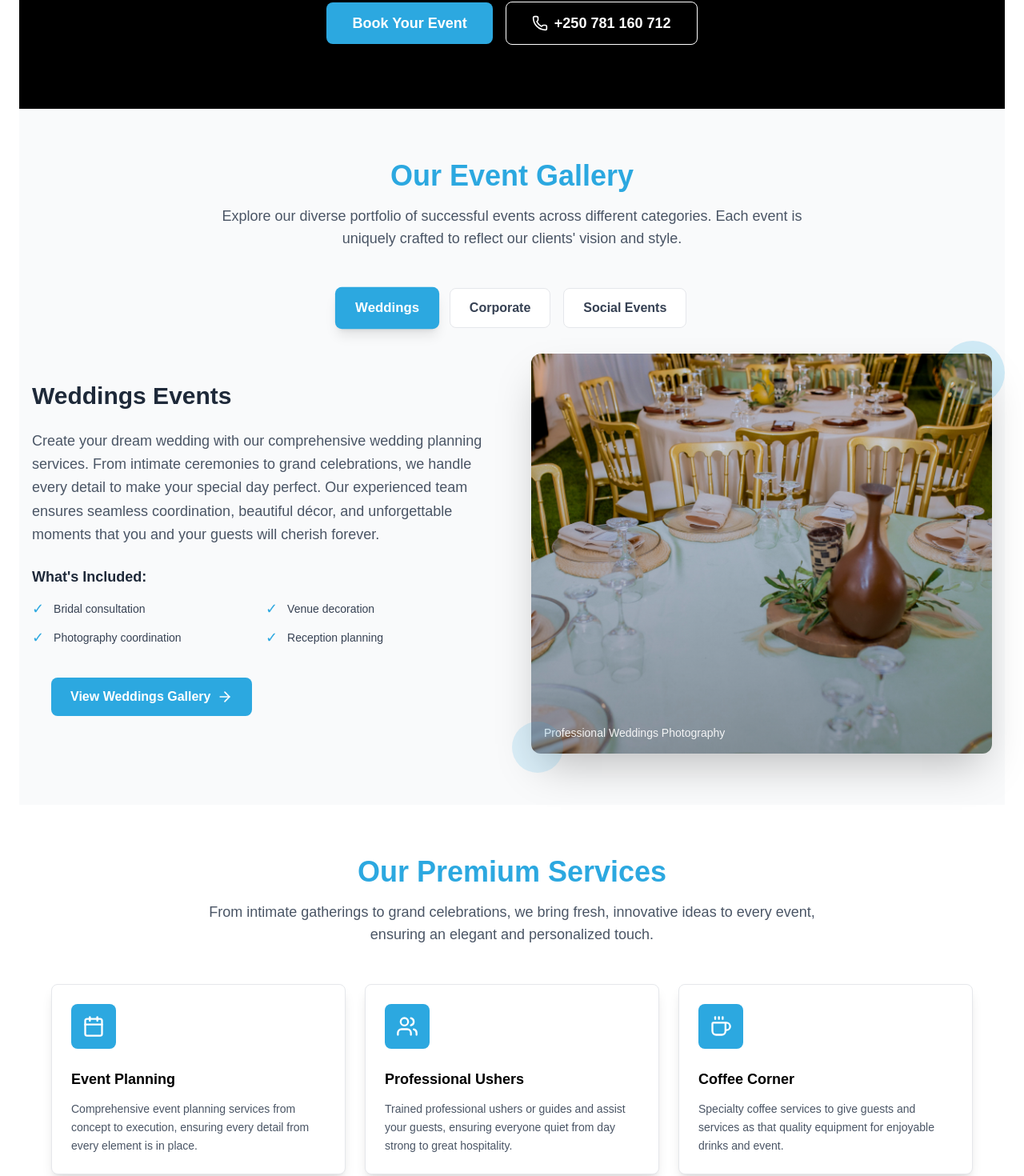
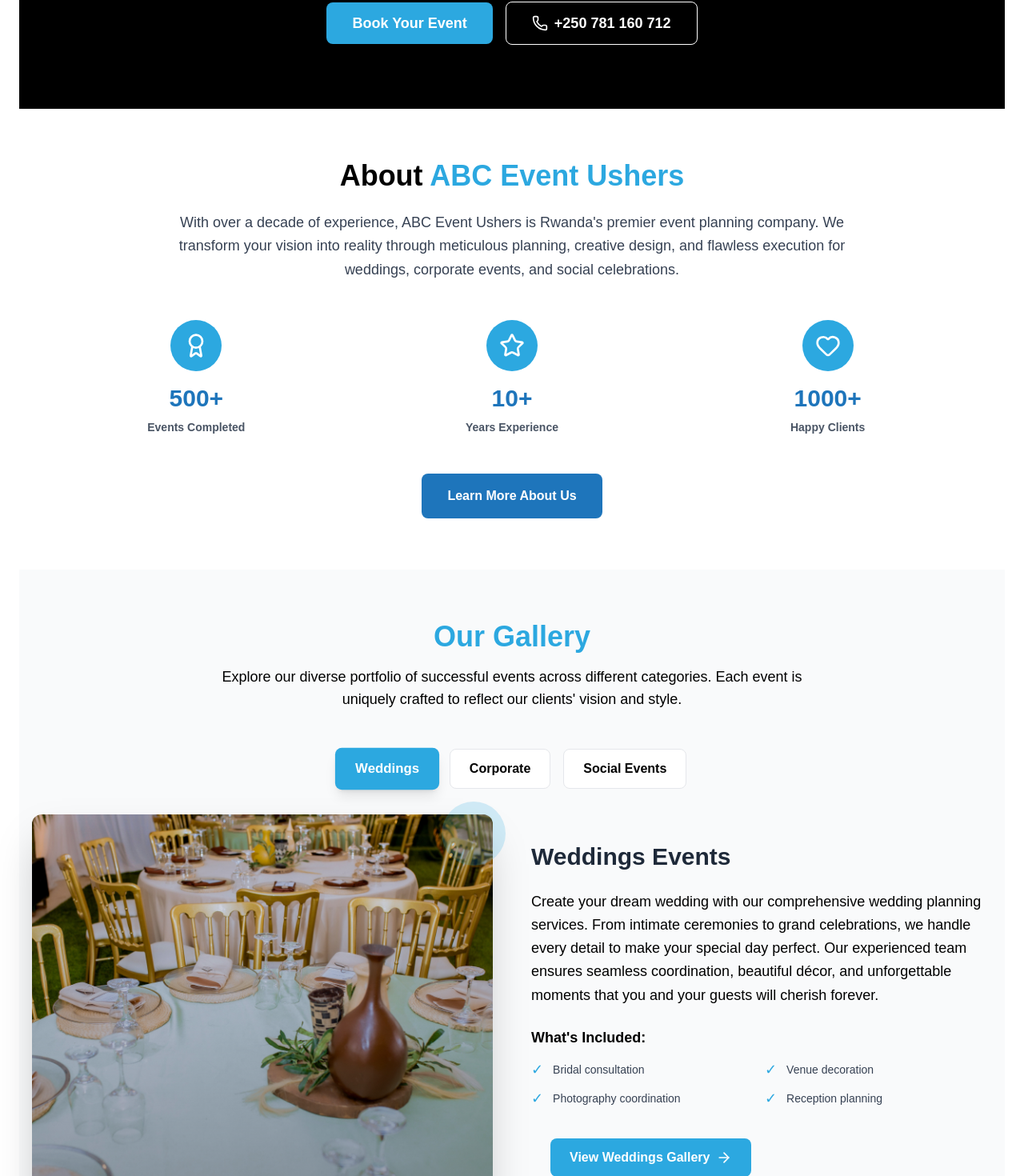
Before and after one commit to UAlice1/abc-Rwanda-Ltd, a Next.js app: page / in a window 1280 px wide. Shown: the part 404-1874 px from the top of the page at 80% size. Built offline with nearby package versions, Linux system fonts and the light colour scheme.

Commit message:
changes1

```diff
--- a/src/Components/Hero.tsx
+++ b/src/Components/Hero.tsx
@@ -1,6 +1,6 @@
 'use client'
 import React, { useState } from 'react';
-import { Calendar, Users, Coffee, Camera, Wine, Utensils, Phone, ArrowRight } from 'lucide-react';
+import { Calendar, Users, Coffee, Camera, Wine, Utensils, Phone, ArrowRight, Award, Heart, Star } from 'lucide-react';
 import Image from 'next/image';
 
 const Hero = () => {
@@ -112,7 +112,7 @@ const Hero = () => {
   const testimonials = [
     {
       rating: 5,
-      text: "JKO Projects helped make our occasion special, provided excellent service and created a great experience, I couldn't recommend their service to anyone looking for a truly exceptional event experience!",
+      text: " helped make our occasion special, provided excellent service and created a great experience, I couldn't recommend their service to anyone looking for a truly exceptional event experience!",
       name: "Mark & Jane",
       role: "Wedding Clients",
       avatar: "M"
@@ -132,6 +132,13 @@ const Hero = () => {
       avatar: "A"
     }
   ];
+
+  const aboutStats = [
+    { number: "500+", label: "Events Completed", icon: Award },
+    { number: "10+", label: "Years Experience", icon: Star },
+    { number: "1000+", label: "Happy Clients", icon: Heart }
+  ];
+
 type StarRatingProps = {
   rating: number;
 };
@@ -146,13 +153,12 @@ const StarRating = ({ rating }: StarRatingProps) => (
   </div>
 );
 
-
   return (
-    <div className="min-h-screen bg-gray-100" style={{ fontFamily: 'Arial, sans-serif' }}>
+    <div className="min-h-screen bg-gray-100" style={{ fontFamily: '"Arial Rounded MT Bold", Arial, sans-serif' }}>
       {/* Hero Section */}
       <section className="bg-black text-white py-20 px-4 text-center">
         <div className="max-w-4xl mx-auto">
-          <h1 className="text-4xl md:text-6xl font-bold mb-6 leading-tight" style={{ fontFamily: 'Arial, sans-serif', fontWeight: 'bold' }}>
+          <h1 className="text-4xl md:text-6xl font-bold mb-6 leading-tight" style={{ fontFamily: '"Arial Rounded MT Bold", Arial, sans-serif', fontWeight: 'bold' }}>
             Beautiful in Execution,{' '}
             <span style={{ color: '#2ca8e0' }}>Creative in Approach</span>
           </h1>
@@ -163,7 +169,7 @@ const StarRating = ({ rating }: StarRatingProps) => (
             that leave lasting impressions.
           </p>
           <div className="flex flex-col sm:flex-row gap-4 justify-center items-center">
-            <button className="text-white px-8 py-3 rounded-lg text-lg font-semibold transition-colors" style={{ backgroundColor: '#2ca8e0' }}>
+            <button className="text-white px-8 py-3 rounded-lg text-lg font-semibold transition-colors hover:opacity-90" style={{ backgroundColor: '#2ca8e0' }}>
               Book Your Event
             </button>
             <a
@@ -177,19 +183,59 @@ const StarRating = ({ rating }: StarRatingProps) => (
         </div>
       </section>
 
+      {/* About Us Section */}
+      <section className="py-16 px-4 bg-white">
+        <div className="max-w-6xl mx-auto">
+          <div className="text-center mb-12">
+            <h2 className="text-3xl md:text-4xl font-bold mb-6 text-black" style={{ fontFamily: '"Arial Rounded MT Bold", Arial, sans-serif' }}>
+              About <span style={{ color: '#2ca8e0' }}>ABC Event Ushers</span>
+            </h2>
+            <p className="text-lg text-gray-700 leading-relaxed max-w-4xl mx-auto mb-8">
+              With over a decade of experience, ABC Event Ushers is Rwanda's premier event planning company. We transform your vision into reality through meticulous planning, creative design, and flawless execution for weddings, corporate events, and social celebrations.
+            </p>
+          </div>
+
+          {/* Stats */}
+          <div className="grid grid-cols-3 gap-8 mb-12">
+            {aboutStats.map((stat, index) => {
+              const IconComponent = stat.icon;
+              return (
+                <div key={index} className="text-center">
+                  <div className="w-16 h-16 rounded-full flex items-center justify-center mx-auto mb-4" style={{ backgroundColor: '#2ca8e0' }}>
+                    <IconComponent className="w-8 h-8 text-white" />
+                  </div>
+                  <div className="text-3xl font-bold mb-2" style={{ color: '#1e75bb', fontFamily: '"Arial Rounded MT Bold", Arial, sans-serif' }}>
+                    {stat.number}
+                  </div>
+                  <div className="text-sm text-gray-600 font-semibold">
+                    {stat.label}
+                  </div>
+                </div>
+              );
+            })}
+          </div>
+
+          {/* Call to Action */}
+          <div className="text-center">
+            <button className="text-white px-8 py-4 rounded-lg font-semibold transition-all duration-300 hover:opacity-90 hover:transform hover:scale-105" style={{ backgroundColor: '#1e75bb', fontFamily: '"Arial Rounded MT Bold", Arial, sans-serif' }}>
+              Learn More About Us
+            </button>
+          </div>
+        </div>
+      </section>
+
       {/* Gallery Section */}
       <section className="py-16 px-4 bg-gray-50">
         <div className="max-w-7xl mx-auto">
           <div className="text-center mb-12">
-            <h2 className="text-3xl md:text-4xl font-bold mb-4" style={{ color: '#2ca8e0', fontFamily: 'Arial, sans-serif' }}>
-              Our Event Gallery
+            <h2 className="text-3xl md:text-4xl font-bold mb-4" style={{ color: '#2ca8e0', fontFamily: '"Arial Rounded MT Bold", Arial, sans-serif' }}>
+              Our Gallery
             </h2>
-            <p className="text-gray-600 text-lg max-w-3xl mx-auto">
+            <p className="text-black text-lg max-w-3xl mx-auto">
               Explore our diverse portfolio of successful events across different categories. Each event is uniquely crafted to reflect our clients' vision and style.
             </p>
           </div>
 
-          {/* Category Navigation */}
           <div className="flex flex-wrap justify-center mb-8 gap-4">
             {galleryCategories.map((category, index) => (
               <button
@@ -198,11 +244,11 @@ const StarRating = ({ rating }: StarRatingProps) => (
                 className={`px-6 py-3 rounded-lg font-semibold transition-all duration-300 ${
                   activeCategory === category.name
                     ? 'text-white shadow-lg transform scale-105'
-                    : 'bg-white text-gray-700 hover:bg-gray-100 border border-gray-200'
+                    : 'bg-white text-black hover:bg-gray-100 border border-gray-200'
                 }`}
                 style={{
                   backgroundColor: activeCategory === category.name ? '#2ca8e0' : undefined,
-                  fontFamily: 'Arial, sans-serif'
+                  fontFamily: '"Arial Rounded MT Bold", Arial, sans-serif'
                 }}
               >
                 {category.name}
@@ -214,38 +260,8 @@ const StarRating = ({ rating }: StarRatingProps) => (
           {galleryCategories.map((category, index) => (
             activeCategory === category.name && (
               <div key={index} className="grid lg:grid-cols-2 gap-12 items-center">
-                {/* Description Side */}
-                <div className="space-y-6">
-                  <h3 className="text-2xl md:text-3xl font-bold text-gray-800" style={{ fontFamily: 'Arial, sans-serif' }}>
-                    {category.name} Events
-                  </h3>
-                  <p className="text-gray-600 leading-relaxed text-lg">
-                    {category.description}
-                  </p>
-
-                  {/* Features List */}
-                  <div className="space-y-3">
-                    <h4 className="font-semibold text-gray-800 text-lg">What's Included:</h4>
-                    <div className="grid grid-cols-1 sm:grid-cols-2 gap-2">
-                      {category.features.map((feature, featureIndex) => (
-                        <div key={featureIndex} className="flex items-center text-gray-700">
-                          <span className="mr-3 text-lg" style={{ color: '#2ca8e0' }}>✓</span>
-                          <span className="text-sm">{feature}</span>
-                        </div>
-                      ))}
-                    </div>
-                  </div>
-
-                  <button className="flex items-center gap-2 text-white px-6 py-3 rounded-lg font-semibold hover:opacity-90 transition-opacity group">
-                    <span style={{ backgroundColor: '#2ca8e0' }} className="flex items-center gap-2 px-6 py-3 rounded-lg">
-                      View {category.name} Gallery
-                      <ArrowRight size={20} className="group-hover:translate-x-1 transition-transform" />
-                    </span>
-                  </button>
-                </div>
-
-                {/* Image Side */}
-                <div className="relative">
+                {/* Image Side - Now on Left */}
+                <div className="relative order-1 lg:order-1">
                   <div className="relative h-96 lg:h-[500px] rounded-xl overflow-hidden shadow-2xl">
                     <Image
                       src={category.image}
@@ -264,6 +280,36 @@ const StarRating = ({ rating }: StarRatingProps) => (
                   <div className="absolute -top-4 -right-4 w-20 h-20 rounded-full opacity-20" style={{ backgroundColor: '#2ca8e0' }}></div>
                   <div className="absolute -bottom-6 -left-6 w-16 h-16 rounded-full opacity-15" style={{ backgroundColor: '#2ca8e0' }}></div>
                 </div>
+
+                {/* Description Side - Now on Right */}
+                <div className="space-y-6 order-2 lg:order-2">
+                  <h3 className="text-2xl md:text-3xl font-bold text-gray-800" style={{ fontFamily: '"Arial Rounded MT Bold", Arial, sans-serif' }}>
+                    {category.name} Events
+                  </h3>
+                  <p className="text-black leading-relaxed text-lg">
+                    {category.description}
+                  </p>
+
+                  {/* Features List */}
+                  <div className="space-y-3">
+                    <h4 className="font-semibold text-black text-lg">What's Included:</h4>
+                    <div className="grid grid-cols-1 sm:grid-cols-2 gap-2">
+                      {category.features.map((feature, featureIndex) => (
+                        <div key={featureIndex} className="flex items-center text-gray-700">
+                          <span className="mr-3 text-lg" style={{ color: '#2ca8e0' }}>✓</span>
+                          <span className="text-sm">{feature}</span>
+                        </div>
+                      ))}
+                    </div>
+                  </div>
+
+                  <button className="flex items-center gap-2 text-white px-6 py-3 rounded-lg font-semibold hover:opacity-90 transition-opacity group">
+                    <span style={{ backgroundColor: '#2ca8e0' }} className="flex items-center gap-2 px-6 py-3 rounded-lg">
+                      View {category.name} Gallery
+                      <ArrowRight size={20} className="group-hover:translate-x-1 transition-transform" />
+                    </span>
+                  </button>
+                </div>
               </div>
             )
           ))}
@@ -274,7 +320,7 @@ const StarRating = ({ rating }: StarRatingProps) => (
       <section className="py-16 px-4 bg-white">
         <div className="max-w-6xl mx-auto">
           <div className="text-center mb-12">
-            <h2 className="text-3xl md:text-4xl font-bold mb-4" style={{ color: '#2ca8e0', fontFamily: 'Arial, sans-serif' }}>Our Premium Services</h2>
+            <h2 className="text-3xl md:text-4xl font-bold mb-4" style={{ color: '#2ca8e0', fontFamily: '"Arial Rounded MT Bold", Arial, sans-serif' }}>Our Premium Services</h2>
             <p className="text-gray-600 text-lg max-w-3xl mx-auto">
               From intimate gatherings to grand celebrations, we bring fresh, innovative ideas to every event, ensuring an elegant and personalized touch.
             </p>
@@ -284,11 +330,11 @@ const StarRating = ({ rating }: StarRatingProps) => (
             {services.map((service, index) => {
               const IconComponent = service.icon;
               return (
-                <div key={index} className="bg-white p-6 rounded-lg shadow-lg border border-gray-200">
+                <div key={index} className="bg-white p-6 rounded-lg shadow-lg border border-gray-200 hover:shadow-xl transition-shadow duration-300">
                   <div className="w-14 h-14 rounded-lg flex items-center justify-center mb-6" style={{ backgroundColor: '#2ca8e0' }}>
                     <IconComponent className="w-7 h-7 text-white" />
                   </div>
-                  <h3 className="text-lg font-bold text-black mb-3" style={{ fontFamily: 'Arial, sans-serif' }}>{service.title}</h3>
+                  <h3 className="text-lg font-bold text-black mb-3" style={{ fontFamily: '"Arial Rounded MT Bold", Arial, sans-serif' }}>{service.title}</h3>
                   <p className="text-gray-600 text-sm leading-relaxed">{service.description}</p>
                 </div>
               );
@@ -301,7 +347,7 @@ const StarRating = ({ rating }: StarRatingProps) => (
       <section className="py-16 px-4 bg-gray-100">
         <div className="max-w-6xl mx-auto">
           <div className="text-center mb-12">
-            <h2 className="text-3xl md:text-4xl font-bold mb-4" style={{ color: '#2ca8e0', fontFamily: 'Arial, sans-serif' }}>Wedding Packages</h2>
+            <h2 className="text-3xl md:text-4xl font-bold mb-4" style={{ color: '#2ca8e0', fontFamily: '"Arial Rounded MT Bold", Arial, sans-serif' }}>Wedding Packages</h2>
             <p className="text-black text-lg">
               Choose from our carefully crafted wedding packages designed to make your special day unforgettable.
             </p>
@@ -309,24 +355,24 @@ const StarRating = ({ rating }: StarRatingProps) => (
 
           <div className="grid md:grid-cols-3 gap-6">
             {packages.map((pkg, index) => (
-              <div key={index} className={`relative rounded-lg shadow-lg p-6 ${pkg.isPopular ? 'transform scale-105' : ''}`}
+              <div key={index} className={`relative rounded-lg shadow-lg p-6 transition-transform duration-300 hover:shadow-xl ${pkg.isPopular ? 'transform scale-105' : ''}`}
                    style={{ backgroundColor: pkg.isPopular ? '#2ca8e0' : 'white' }}>
                 {pkg.isPopular && (
                   <div className="absolute -top-3 left-1/2 transform -translate-x-1/2">
-                    <span className="bg-yellow-400 text-black px-4 py-1 rounded-full text-sm font-bold">
+                    <span className="bg-yellow-400 text-black px-4 py-1 rounded-full text-sm font-bold" style={{ fontFamily: '"Arial Rounded MT Bold", Arial, sans-serif' }}>
                       Most Popular
                     </span>
                   </div>
                 )}
 
                 <div className="text-center mb-6">
-                  <h3 className={`text-xl font-bold mb-2 ${pkg.isPopular ? 'text-white' : 'text-black'}`} style={{ fontFamily: 'Arial, sans-serif' }}>
+                  <h3 className={`text-xl font-bold mb-2 ${pkg.isPopular ? 'text-white' : 'text-black'}`} style={{ fontFamily: '"Arial Rounded MT Bold", Arial, sans-serif' }}>
                     {pkg.name}
                   </h3>
                   <p className={`text-sm mb-3 ${pkg.isPopular ? 'text-blue-100' : 'text-black'}`}>
                     {pkg.guests}
                   </p>
-                  <p className={`text-2xl font-bold ${pkg.isPopular ? 'text-white' : ''}`} style={{ color: pkg.isPopular ? 'white' : '#2ca8e0', fontFamily: 'Arial, sans-serif' }}>
+                  <p className={`text-2xl font-bold ${pkg.isPopular ? 'text-white' : ''}`} style={{ color: pkg.isPopular ? 'white' : '#2ca8e0', fontFamily: '"Arial Rounded MT Bold", Arial, sans-serif' }}>
                     {pkg.price}
                   </p>
                 </div>
@@ -340,8 +386,8 @@ const StarRating = ({ rating }: StarRatingProps) => (
                   ))}
                 </ul>
 
-                <button className={`w-full py-3 rounded-lg font-semibold transition-colors ${pkg.isPopular ? 'bg-white text-black hover:bg-gray-100' : 'text-white'}`}
-                        style={{ backgroundColor: pkg.isPopular ? 'white' : '#2ca8e0' }}>
+                <button className={`w-full py-3 rounded-lg font-semibold transition-all duration-300 hover:transform hover:scale-105 ${pkg.isPopular ? 'bg-white text-black hover:bg-gray-100' : 'text-white hover:opacity-90'}`}
+                        style={{ backgroundColor: pkg.isPopular ? 'white' : '#1e75bb', fontFamily: '"Arial Rounded MT Bold", Arial, sans-serif' }}>
                   {pkg.buttonText}
                 </button>
               </div>
@@ -354,7 +400,7 @@ const StarRating = ({ rating }: StarRatingProps) => (
       <section className="py-16 px-4 bg-white">
         <div className="max-w-6xl mx-auto">
           <div className="text-center mb-12">
-            <h2 className="text-3xl md:text-4xl font-bold mb-4" style={{ color: '#2ca8e0', fontFamily: 'Arial, sans-serif' }}>What Our Clients Say</h2>
+            <h2 className="text-3xl md:text-4xl font-bold mb-4" style={{ color: '#2ca8e0', fontFamily: '"Arial Rounded MT Bold", Arial, sans-serif' }}>What Our Clients Say</h2>
             <p className="text-gray-600 text-lg">
               Don't just take our word for it - hear from the families and organizations who trusted us with their special moments.
             </p>
@@ -362,15 +408,15 @@ const StarRating = ({ rating }: StarRatingProps) => (
 
           <div className="grid md:grid-cols-3 gap-6">
             {testimonials.map((testimonial, index) => (
-              <div key={index} className="bg-white p-6 rounded-lg shadow-lg border border-gray-200">
+              <div key={index} className="bg-white p-6 rounded-lg shadow-lg border border-gray-200 hover:shadow-xl transition-shadow duration-300">
                 <StarRating rating={testimonial.rating} />
                 <p className="text-gray-700 mb-6 leading-relaxed text-sm">"{testimonial.text}"</p>
                 <div className="flex items-center">
-                  <div className="w-10 h-10 rounded-full flex items-center justify-center text-white font-bold mr-3" style={{ backgroundColor: '#2ca8e0' }}>
+                  <div className="w-10 h-10 rounded-full flex items-center justify-center text-white font-bold mr-3" style={{ backgroundColor: '#2ca8e0', fontFamily: '"Arial Rounded MT Bold", Arial, sans-serif' }}>
                     {testimonial.avatar}
                   </div>
                   <div>
-                    <p className="font-semibold text-gray-800" style={{ fontFamily: 'Arial, sans-serif' }}>{testimonial.name}</p>
+                    <p className="font-semibold text-gray-800" style={{ fontFamily: '"Arial Rounded MT Bold", Arial, sans-serif' }}>{testimonial.name}</p>
                     <p className="text-sm text-gray-600">{testimonial.role}</p>
                   </div>
                 </div>
```
Also changed, not shown: src/Components/Navbar.tsx (+8 -8 lines), src/app/contact/page.tsx (+41 -29 lines).
